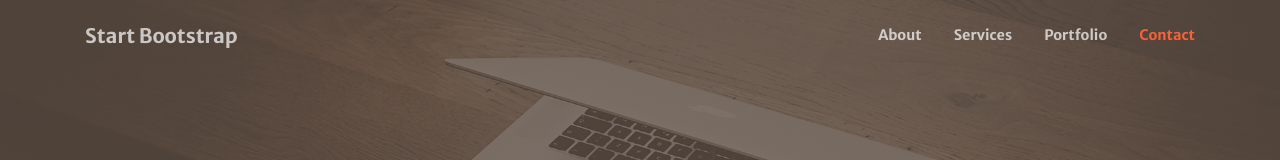
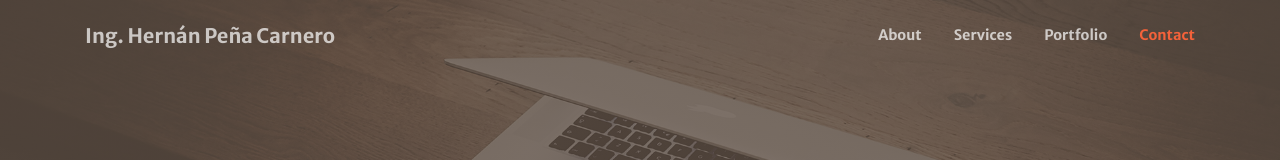
Before and after one commit to hernan1601/ejemplo-pagina-web, a website with bundled scripts: page index.html in a window 1280 px wide. Shown: the top 160 px of the page. Built offline with nearby package versions, Linux system fonts and the light colour scheme.

Commit message:
Update index.html

```diff
--- a/index.html
+++ b/index.html
@@ -30,7 +30,7 @@
   <!-- Navigation -->
   <nav class="navbar navbar-expand-lg navbar-light fixed-top py-3" id="mainNav">
     <div class="container">
-      <a class="navbar-brand js-scroll-trigger" href="#page-top">Start Bootstrap</a>
+      <a class="navbar-brand js-scroll-trigger" href="#page-top">Ing. Hernán Peña Carnero</a>
       <button class="navbar-toggler navbar-toggler-right" type="button" data-toggle="collapse" data-target="#navbarResponsive" aria-controls="navbarResponsive" aria-expanded="false" aria-label="Toggle navigation">
         <span class="navbar-toggler-icon"></span>
       </button>
```
